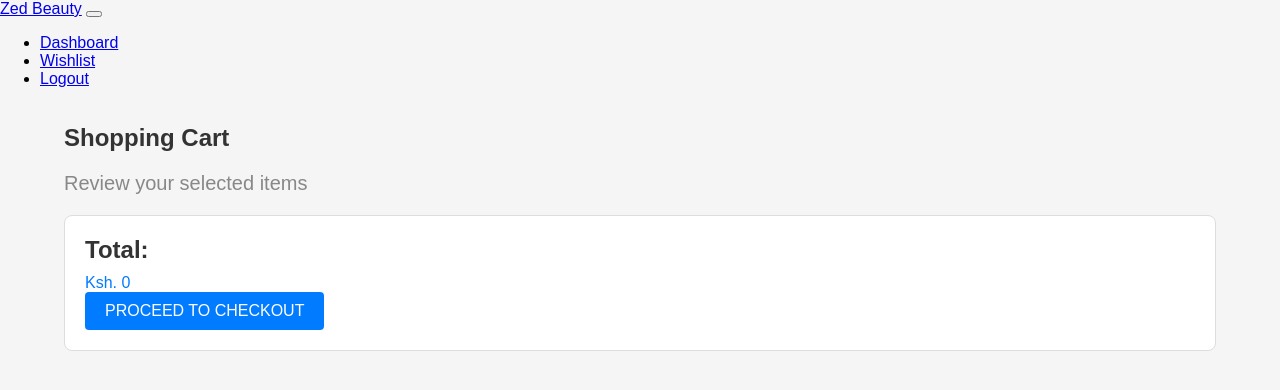
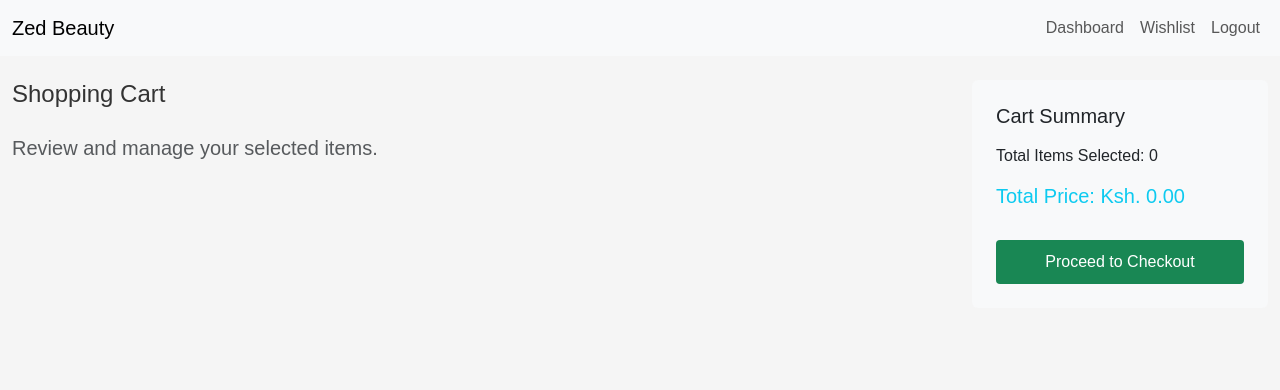
Before and after one commit to yvonnegichovi/e-commerce, a Flask app: page /cart/1 in a window 1280 px wide. Shown: the top 390 px of the page. Run offline with Flask 3, Linux system fonts and the light colour scheme; the visitor is signed in with stand-in values (Sample User, id 1); data comes from the database, SQL or seed files in the repository; data that the repository does not hold is empty.

Commit message:
feat: total price and summary price of selected items in cartlist

```diff
--- a/entry/routes/product_routes.py
+++ b/entry/routes/product_routes.py
@@ -50,36 +50,27 @@
 
 from flask import request, jsonify
 
+
 @product.route('/update_quantity', methods=['POST'])
 @login_required
 def update_quantity():
-    try:
-        # Get data from the request
-        cart_id = request.json.get('cart_id')
-        new_quantity = request.json.get('quantity')
+    data = request.get_json()
+    cart_id = data.get('cart_id')
+    new_quantity = data.get('quantity')
 
-        # Fetch the cart item from the database
-        cart_item = CartList.query.filter_by(id=cart_id)
+    cart_item = CartList.query.get_or_404(cart_id)
+    cart_item.quantity = new_quantity
+    db.session.commit()
 
-        if not cart_item:
-            return jsonify({'error': 'Cart item not found'}), 404
+    product_price = cart_item.product.price
+    total_price = sum(item.product.price * item.quantity for item in CartList.query.filter_by(user_id=current_user.id).all())
 
-        # Update the quantity
-        cart_item.quantity = new_quantity
-
-        # Commit the changes
-        db.session.commit()
-
-        # Recalculate the total price for the updated cart
-        total_price = sum(item.product.price * item.quantity
-                          for item in CartList.query.filter_by(user_id=cart_item.user_id).all())
-
-        return jsonify({'message': 'Quantity updated successfully', 'total_price': total_price}), 200
-
-    except Exception as e:
-        db.session.rollback()
-        return jsonify({'error': 'An error occurred', 'details': str(e)}), 500
-
+    return jsonify({
+        'success': True,
+        'product_price': product_price,
+        'product_name': cart_item.product.product_name,
+        'total_price': total_price
+    })
 
 
 @product.route('/wishlist/<user_id>', methods=['GET', 'POST'])
@@ -166,6 +157,9 @@
             return jsonify({'status': 'error', 'message': 'Item not found'}), 404
         db.session.delete(cartlist_item)
         db.session.commit()
+
+        total_price = sum(item.product.price * item.quantity
+                          for item in CartList.query.filter_by(user_id=cart_item.user_id).all())
         return jsonify({'status': 'success', 'message': 'Item removed successfully'}), 200
     except Exception as e:
         return jsonify({'status': 'error', 'message': 'Failed to remove item', 'error': str(e)}), 500
--- a/entry/templates/products/view_cartlist.html
+++ b/entry/templates/products/view_cartlist.html
@@ -4,7 +4,34 @@
     <meta charset="UTF-8">
     <meta name="viewport" content="width=device-width, initial-scale=1.0">
     <title>Cart List</title>
-    <link rel="stylesheet" type="text/css" href="../static/styles/cartlist.css">
+    <link rel="stylesheet" href="https://cdn.jsdelivr.net/npm/bootstrap@5.3.0/dist/css/bootstrap.min.css">
+    <link rel="stylesheet" href="../static/styles/cartlist.css">
+    <style>
+        /* Sticky Totals Sidebar */
+        .totals-sidebar {
+            position: sticky;
+            top: 1rem;
+        }
+
+        /* Totals for Mobile View */
+        @media (max-width: 992px) {
+            .totals-sidebar {
+                position: static;
+                margin-top: 1rem;
+            }
+            .totals-bottom {
+                position: fixed;
+                bottom: 0;
+                left: 0;
+                right: 0;
+                background-color: white;
+                z-index: 1000;
+                box-shadow: 0 -2px 5px rgba(0, 0, 0, 0.1);
+                padding: 1rem;
+                text-align: center;
+            }
+        }
+    </style>
 </head>
 <body>
 
@@ -12,16 +39,16 @@
     <nav class="navbar navbar-expand-lg navbar-light bg-light">
         <div class="container-fluid">
             <a class="navbar-brand" href="{{ url_for('main.home') }}">Zed Beauty</a>
-            <button class="navbar-toggler" type="button" data-bs-toggle="collapse" data-bs-target="#navbarNav"
-                    aria-controls="navbarNav" aria-expanded="false" aria-label="Toggle navigation">
+            <button class="navbar-toggler" type="button" data-bs-toggle="collapse" data-bs-target="#navbarNav" aria-controls="navbarNav" aria-expanded="false" aria-label="Toggle navigation">
                 <span class="navbar-toggler-icon"></span>
             </button>
             <div class="collapse navbar-collapse" id="navbarNav">
                 <ul class="navbar-nav ms-auto">
-                    <li class="nav-item">                                                                                   <a class="nav-link active" href="{{ url_for('product.dashboard') }}">Dashboard</a>
+                    <li class="nav-item">
+                        <a class="nav-link" href="{{ url_for('product.dashboard') }}">Dashboard</a>
                     </li>
                     <li class="nav-item">
-                        <a class="nav-link active" href="{{ url_for('product.view_wishlist', user_id=current_user.id) }}">Wishlist</a>
+                        <a class="nav-link" href="{{ url_for('product.view_wishlist', user_id=current_user.id) }}">Wishlist</a>
                     </li>
                     <li class="nav-item">
                         <a class="nav-link" href="{{ url_for('auth.logout') }}">Logout</a>
@@ -31,90 +58,138 @@
         </div>
     </nav>
 
-    <div class="container">
-    <h3 class="mb-8">Shopping Cart</h3>
-    <p class="mb-14 lead text-secondary">Review your selected items</p>
+    <!-- Main Content -->
+    <div class="container-fluid mt-4">
+        <div class="row">
+            <!-- Cart Items -->
+            <div class="col-lg-9">
+                <h3 class="mb-4">Shopping Cart</h3>
+                <p class="lead text-muted">Review and manage your selected items.</p>
 
                 {% for product in cartlist_products %}
-<div class="cart-item mb-12 py-8 px-8 px-md-20 bg-white">
-    <div class="row align-items-center mb-8">
+                <div class="selector">
+                    <input type="checkbox" class="form-check-input checkout-item" data-price="{{ product.product.price }}" data-quantity="{{ product.quantity }}" id="checkout-{{ product.id }}" onclick="toggleSelection(this, '{{ product.product.product_name }}', {{ product.product.price }})">
+                    <label class="form-check-label" for="checkout-{{ product.id }}">Select for Checkout</label>
+                </div>
+                <div class="card mb-3">
+                    <div class="row g-0">
                         <!-- Product Image -->
-        <div class="col-12 col-lg-3 mb-8 mb-lg-0">
-            <div class="item-image bg-light-light d-flex align-items-center justify-content-center">
-                <img class="img-fluid" src="{{ url_for('static', filename=product.product.image) }}"
-                     alt="{{ product.product.product_name }}">
+                        <div class="col-md-4">
+                            <img src="{{ url_for('static', filename=product.product.image) }}" alt="{{ product.product.product_name }}" class="img-fluid rounded-start">
                         </div>
+
+                        <!-- Product Details -->
+                        <div class="col-md-8">
+                            <div class="card-body">
+                                <h5 class="card-title">{{ product.product.product_name }}</h5>
+                                <p class="card-text text-secondary">Price: <span class="fw-bold">Ksh. {{ product.product.price }}</span></p>
+
+                                <div class="d-flex align-items-center">
+                                    <!-- Quantity Controls -->
+                                    <button type="button" class="btn btn-outline-secondary me-2 btn-decrement" onclick="updateQuantity(this, -1)" data-cart-id="{{ product.id }}">&minus;</button>
+                                    <input type="number" class="form-control text-center item-quantity" value="{{ product.quantity }}" min="1" readonly data-cart-id="{{ product.id }}" style="width: 60px;">
+                                    <button type="button" class="btn btn-outline-secondary ms-2 btn-increment" onclick="updateQuantity(this, 1)" data-cart-id="{{ product.id }}">&plus;</button>
                                 </div>
-        <!-- Product Details -->
-        <div class="col-12 col-lg-9">
-            <div class="d-flex mb-16">
-                <!-- Product Name -->
-                <div class="me-auto">
-                    <h4 class="lead fw-bold">{{ product.product.product_name }}</h4>
+                                <p class="card-text text-secondary">
+    Total: <span class="item-total-price fw-bold">Ksh. {{ product.quantity * product.product.price }}</span>
+</p>
+
+
+                                <div class="mt-3">
+                                    <button class="btn btn-primary me-2" onclick="saveForLater({{ product.id }})">Save for Later</button>
                                 </div>
-                <!-- Product Price -->
-                <span class="h5 text-info">Ksh. {{ product.product.price }}</span>
-            </div>
-            <div class="quantity-control d-flex align-items-center">
-                <!-- Decrement Button -->
-                <button type="button" class="btn btn-light btn-decrement"
-                        onclick="updateQuantity(this, -1)"
-                        data-cart-id="{{ product.id }}">−</button>
-
-                <!-- Quantity Input -->
-                <input type="number" class="form-control item-quantity text-center"
-                       name="quantity" value="{{ product.quantity }}"
-                       min="1" readonly data-cart-id="{{ product.id }}">
-
-                <!-- Increment Button -->
-                <button type="button" class="btn btn-light btn-increment"
-                        onclick="updateQuantity(this, 1)"
-                        data-cart-id="{{ product.id }}">+</button>
-            </div>
-            <div class="d-flex justify-content-end mt-10">
-                <!-- Remove Button -->
-                <button class="btn btn-light me-4 text-uppercase"
-                        onclick="removeItem({{ product.id }})">Remove</button>
-                <!-- Save for Later Button -->
-                <button class="btn btn-primary text-uppercase"
-                        onclick="saveForLater({{ product.id }})">Save for Later</button>
                             </div>
                         </div>
                     </div>
                 </div>
                 {% endfor %}
+            </div>
 
-<div class="cart-total py-8 px-8 px-md-20 bg-white">
-    <div class="d-flex justify-content-between align-items-center">
-        <h3 class="fw-bold">Total:</h3>
-        <span id="total-price" class="h4 text-info">
-            Ksh. {{ total_price }}
-        </span>
+            <!-- Summary Sidebar -->
+        <div class="col-lg-3">
+            <div class="totals-sidebar bg-light p-4 rounded">
+                <h5 class="mb-3">Cart Summary</h5>
+                <p>Total Items Selected: <span id="totalItems">0</span></p>
+                <h5 class="text-info">Total Price: Ksh. <span id="summaryPriceMobile">0.00</span></h5>
+                <button class="btn btn-success w-100 mt-4" onclick="proceedToCheckout()">Proceed to Checkout</button>
             </div>
-    <div class="d-flex justify-content-end mt-4">
-        <button class="btn btn-primary text-uppercase">Proceed to Checkout</button>
+        </div>
     </div>
 </div>
 
+<!-- Sticky Totals for Mobile -->
+<div class="totals-bottom d-lg-none">
+    <!-- Updated ID for mobile total -->
+    <h5 class="text-info">Ksh. <span id="summaryPrice">0.00</span></h5>
+    <button class="btn btn-success w-40 mt-2" onclick="proceedToCheckout()">Checkout</button>
+</div>
 
-</body>
+<!-- Scripts -->
+<script src="https://cdn.jsdelivr.net/npm/bootstrap@5.3.0/dist/js/bootstrap.bundle.min.js"></script>
 <script>
+
+const selectedItems = [];
+
+function updateSummary() {
+    const totalPrice = selectedItems.reduce((sum, item) => sum + item.price * item.quantity, 0);
+    const totalItems = selectedItems.length;
+
+    const formattedPrice = totalPrice.toLocaleString('en-US', { minimumFractionDigits: 2, maximumFractionDigits: 2 });
+
+    document.getElementById('summaryPrice').textContent = formattedPrice;
+    document.getElementById('summaryPriceMobile').textContent = formattedPrice; // For mobile
+    document.getElementById('totalItems').textContent = totalItems;
+}
+
+document.querySelectorAll('.checkout-item').forEach(checkbox => {
+    checkbox.addEventListener('change', function () {
+        const price = parseFloat(this.dataset.price);
+        const quantity = parseInt(this.dataset.quantity, 10);
+        const id = this.dataset.id;
+
+        const existingItem = selectedItems.find(item => item.id === id);
+
+        if (this.checked) {
+            if (existingItem) {
+                // If the item is already selected, just update the quantity
+                existingItem.quantity = existingItem.quantity + quantity; // Increase quantity
+            } else {
+                // If the item is not selected yet, add it to the array
+                selectedItems.push({ id, price, quantity });
+            }
+        } else {
+            // If the item is deselected, remove it from the selectedItems array
+            const index = selectedItems.findIndex(item => item.id === id);
+            if (index !== -1) {
+                selectedItems.splice(index, 1);
+            }
+        }
+
+        // Update the summary after selection change
+        updateSummary();
+    });
+});
+
+
+// Update quantity of an item
 function updateQuantity(button, increment) {
-    const quantityInput = button.closest('.quantity-control').querySelector('.item-quantity');
+    const quantityInput = button.closest('.card-body').querySelector('.item-quantity');
     const cartId = quantityInput.dataset.cartId;
+    const checkbox = button.closest('.card').querySelector('.checkout-item');
+
     let currentQuantity = parseInt(quantityInput.value);
+    const newQuantity = currentQuantity + increment;
 
-    // Update the quantity in the input field
-    const newQuantity = currentQuantity + increment;
-    if (newQuantity < 1) return; // Prevent negative or zero quantities
+    if (newQuantity <= 0) {
+        alert('Quantity must be at least 1.');
+        return;
+    }
+
     quantityInput.value = newQuantity;
 
-    // Send the updated quantity to the server
-    fetch('/product/update_quantity', {
+    fetch('/update_quantity', {
         method: 'POST',
-        headers: {
-            'Content-Type': 'application/json'
-        },
+        headers: { 'Content-Type': 'application/json' },
         body: JSON.stringify({ cart_id: cartId, quantity: newQuantity })
     })
         .then(response => response.json())
@@ -122,32 +197,28 @@
             if (data.error) {
                 alert(data.error);
             } else {
-            // Update the total price on the page
-            document.getElementById('total-price').innerText = `Ksh. ${data.total_price}`;
+                const productPrice = parseFloat(data.product_price);
+
+                // Update item total price in the UI
+                const itemTotalPrice = newQuantity * productPrice;
+                const priceElement = button.closest('.card-body').querySelector('.item-total-price');
+                priceElement.textContent = `Ksh. ${itemTotalPrice.toFixed(2)}`;
+
+                // If the item is selected, update the selection
+                if (checkbox.checked) {
+                    selectedItems = selectedItems.map(item =>
+                        item.name === data.product_name
+                            ? { ...item, quantity: newQuantity }
+                            : item
+                    );
+                    updateSelectedTotal();
+                }
             }
         })
-    .catch(error => {
-        console.error('Error updating quantity:', error);
-    });
-}
-
-
-function removeItem(cartId) {
-    if (confirm("Are you sure you want to remove this item?")) {
-        fetch(`/remove-cart/${cartId}`, {
-            method: 'POST'
-        }).then(() => location.reload())
-          .catch(error => console.error('Error removing item:', error));
-    }
-}
-
-function saveForLater(cartId) {
-    fetch(`/save-for-later/${cartId}`, {
-        method: 'POST'
-    }).then(() => location.reload())
-      .catch(error => console.error('Error saving item for later:', error));
+        .catch(error => console.error('Error:', error));
 }
 
 </script>
 
+</body>
 </html>
```
Lines whose indentation alone changed are shown as unchanged.
